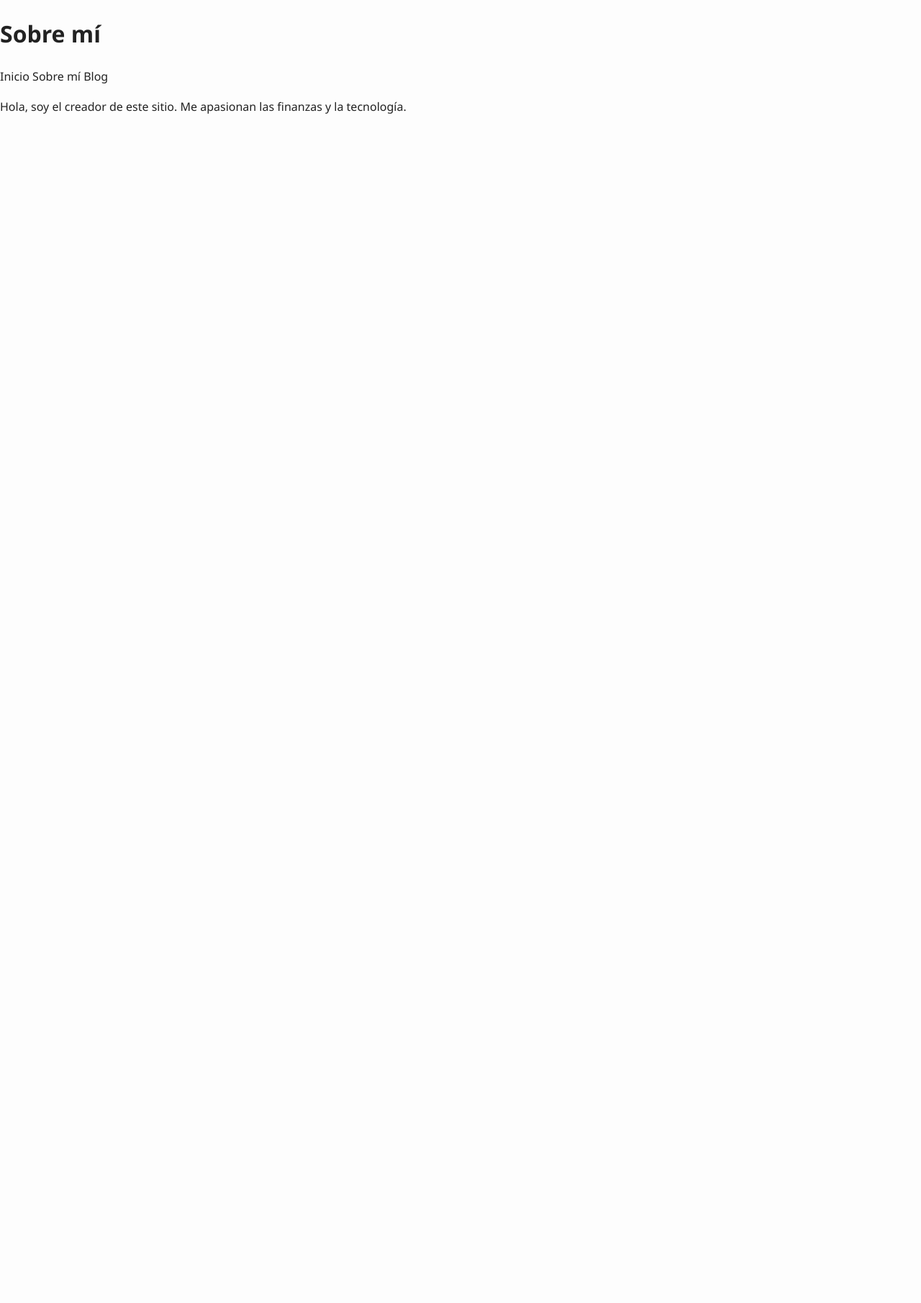
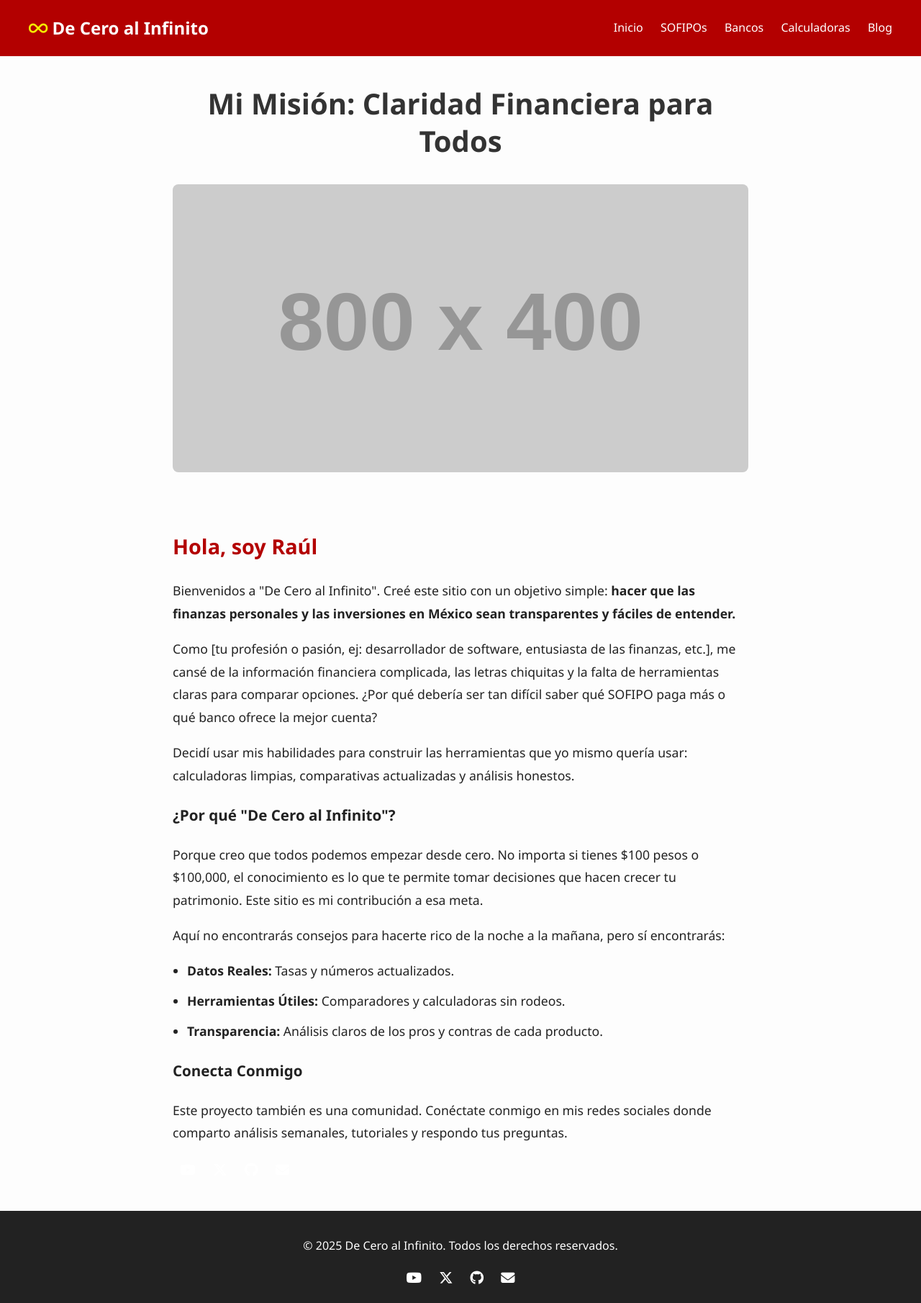
Before and after one commit to iguanopower2/blog-website, a plain HTML site: page about.html in a window 1280 px wide. Shown: the whole page at 72% size. Before the commit the page ends 800 px from the top, so only its background shows below. Drawn offline with Linux system fonts and the light colour scheme; placeholder pictures from the web are drawn by us.

Commit message:
updated titles and sitemap

```diff
--- a/about.html
+++ b/about.html
@@ -2,20 +2,72 @@
 <html lang="es">
 <head>
   <meta charset="UTF-8" />
-  <title>Sobre mí</title>
+  <meta name="viewport" content="width=device-width, initial-scale=1.0">
+  <meta name="description" content="Conoce la historia y la misión detrás de De Cero al Infinito. Descubre por qué creamos el mejor comparador de finanzas en México.">
+  <title>Sobre Mí - De Cero al Infinito</title>
   <link rel="stylesheet" href="style.css" />
+  <link rel="stylesheet" href="https://cdnjs.cloudflare.com/ajax/libs/font-awesome/6.5.0/css/all.min.css">
+
+  <script async src="https://www.googletagmanager.com/gtag/js?id=G-0NV8P41XXJ"></script>
+  <script>
+    window.dataLayer = window.dataLayer || [];
+    function gtag(){dataLayer.push(arguments);}
+    gtag('js', new Date());
+    gtag('config', 'G-0NV8P41XXJ');
+  </script>
 </head>
 <body>
-  <header>
-    <h1>Sobre mí</h1>
-    <nav>
-      <a href="index.html">Inicio</a>
-      <a href="about.html">Sobre mí</a>
-      <a href="blog.html">Blog</a>
-    </nav>
-  </header>
-  <main>
-    <p>Hola, soy el creador de este sitio. Me apasionan las finanzas y la tecnología.</p>
+  <div id="header-container"></div>
+
+  <main class="container">
+    <article class="blog-post-container">
+
+      <header class="blog-post-header">
+        <h1>Mi Misión: Claridad Financiera para Todos</h1>
+      </header>
+
+      <img src="https://placehold.co/800x400/b30000/ffffff?text=Tu+Foto+Aquí" alt="Foto del creador de De Cero al Infinito" class="post-main-image about-profile-image">
+
+      <div class="post-content">
+        <h2>Hola, soy Raúl</h2>
+        <p>Bienvenidos a "De Cero al Infinito". Creé este sitio con un objetivo simple: <strong>hacer que las finanzas personales y las inversiones en México sean transparentes y fáciles de entender.</strong></p>
+
+        <p>Como [tu profesión o pasión, ej: desarrollador de software, entusiasta de las finanzas, etc.], me cansé de la información financiera complicada, las letras chiquitas y la falta de herramientas claras para comparar opciones. ¿Por qué debería ser tan difícil saber qué SOFIPO paga más o qué banco ofrece la mejor cuenta?</p>
+
+        <p>Decidí usar mis habilidades para construir las herramientas que yo mismo quería usar: calculadoras limpias, comparativas actualizadas y análisis honestos.</p>
+
+        <h3>¿Por qué "De Cero al Infinito"?</h3>
+        <p>Porque creo que todos podemos empezar desde cero. No importa si tienes $100 pesos o $100,000, el conocimiento es lo que te permite tomar decisiones que hacen crecer tu patrimonio. Este sitio es mi contribución a esa meta.</p>
+        <p>Aquí no encontrarás consejos para hacerte rico de la noche a la mañana, pero sí encontrarás:
+          <ul>
+            <li><strong>Datos Reales:</strong> Tasas y números actualizados.</li>
+            <li><strong>Herramientas Útiles:</strong> Comparadores y calculadoras sin rodeos.</li>
+            <li><strong>Transparencia:</strong> Análisis claros de los pros y contras de cada producto.</li>
+          </ul>
+        </p>
+
+        <h3>Conecta Conmigo</h3>
+        <p>Este proyecto también es una comunidad. Conéctate conmigo en mis redes sociales donde comparto análisis semanales, tutoriales y respondo tus preguntas.</p>
+
+        <div class="social-links about-social-links">
+          <a href="[TU_LINK_DE_YOUTUBE]" target="_blank" title="YouTube"><i class="fab fa-youtube"></i></a>
+          <a href="[TU_LINK_DE_X_TWITTER]" target="_blank" title="X (Twitter)"><i class="fab fa-x-twitter"></i></a>
+          <a href="[TU_LINK_DE_GITHUB_O_OTRA]" target="_blank" title="GitHub"><i class="fab fa-github"></i></a>
+          <a href="mailto:contacto@deceroalinfinito.com" title="Email"><i class="fas fa-envelope"></i></a>
+        </div>
+
+      </div>
+    </article>
   </main>
+
+  <div id="footer-container"></div>
+
+  <script src="js/funciones.js"></script>
+  <script>
+    document.addEventListener("DOMContentLoaded", () => {
+      // Carga el header y footer modulares
+      funciones.cargarComponentes();
+    });
+  </script>
 </body>
 </html>
```
Also changed, not shown: bancos.html (+1 -1 lines), index.html (+1 -1 lines), sitemap.xml (+15 -15 lines), sofipos.html (+1 -1 lines).
